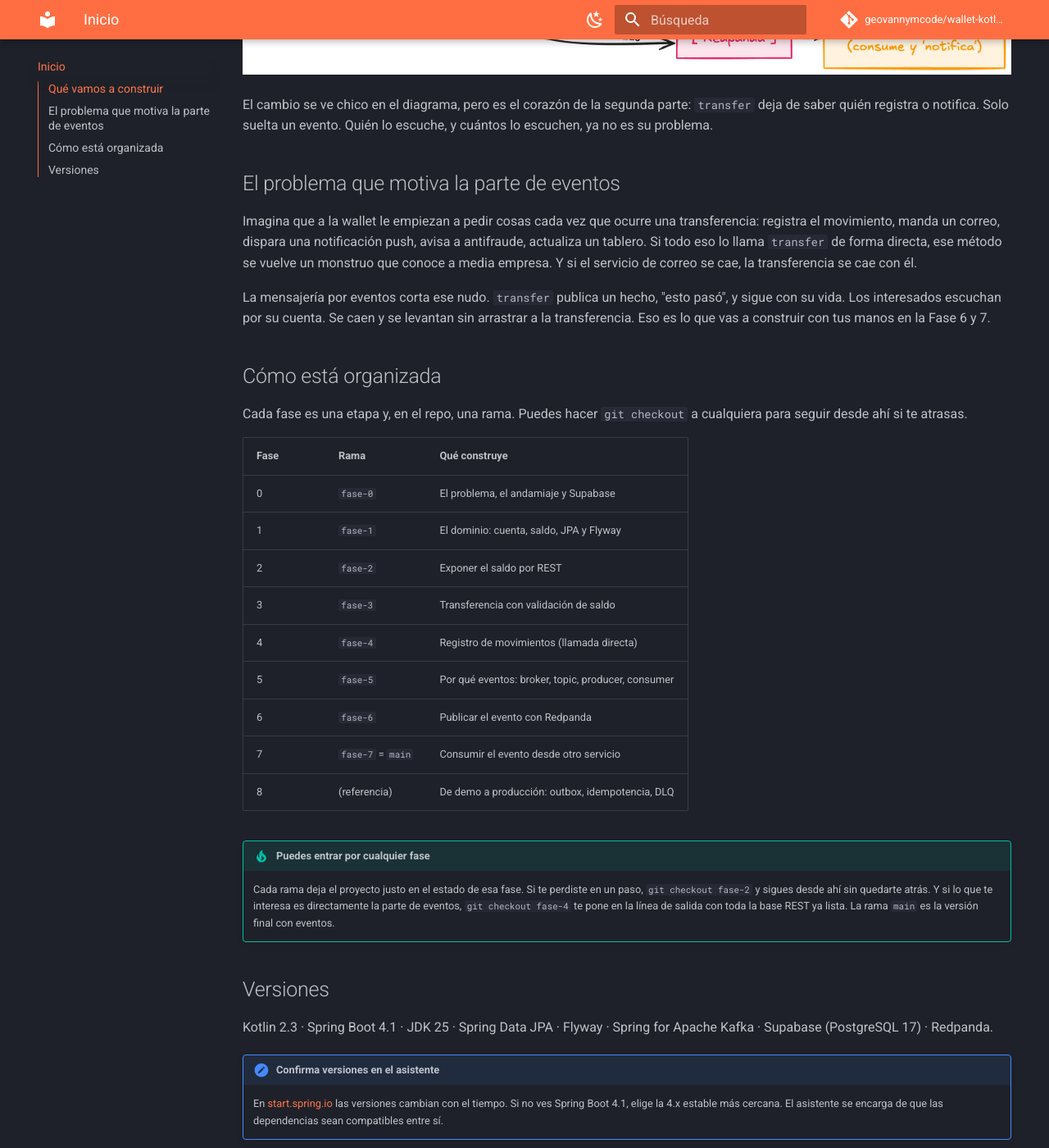
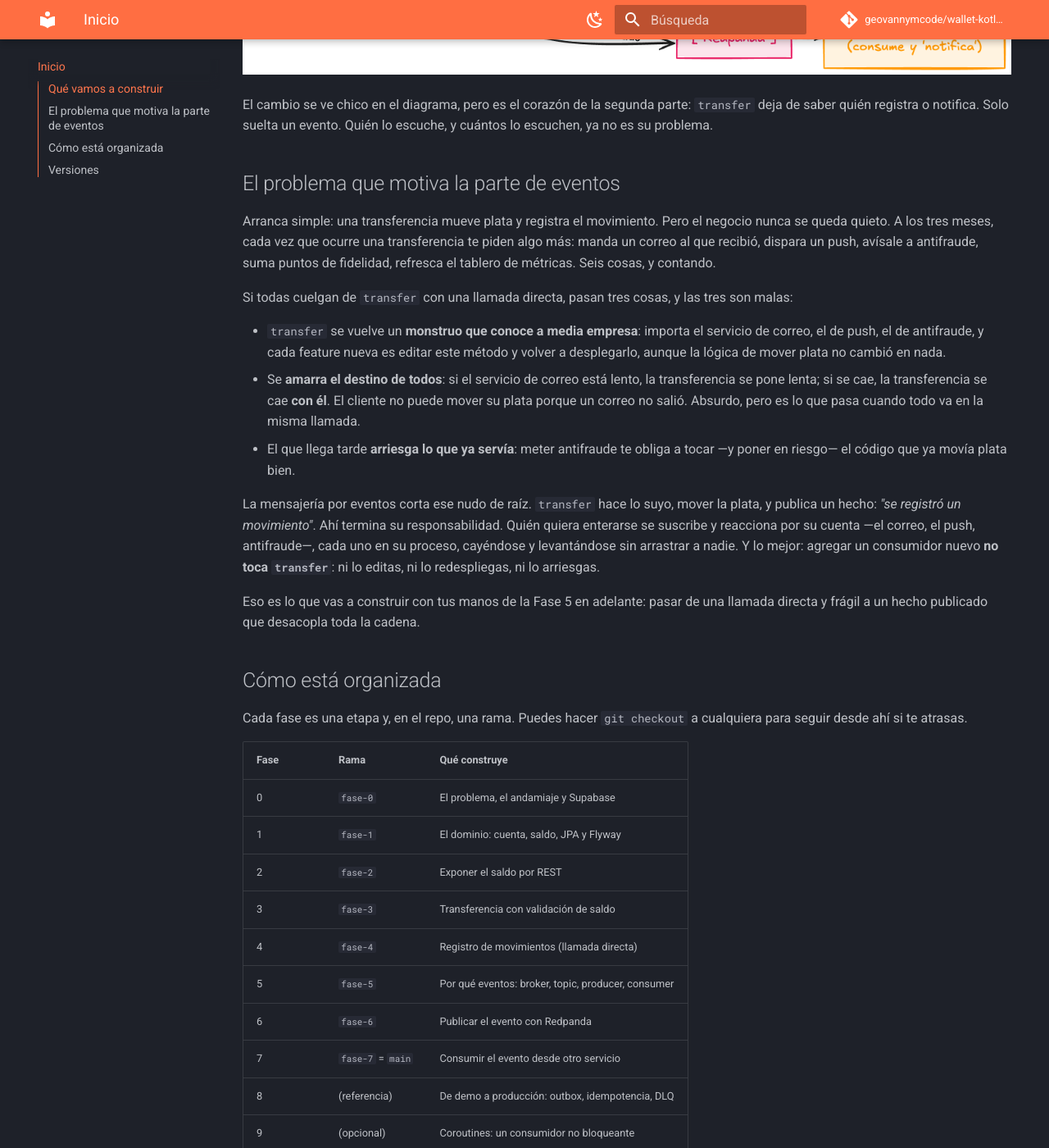
Before and after one commit to geovannymcode/wallet-kotlin-baqjug, an MkDocs documentation site: the page built from docs/index.md, in a window 1280 px wide and 1400 px high, scrolled down 1943 px. Shown: the whole window at 82% size. Built offline with MkDocs 1.6.1 and Material for MkDocs 9.7.7, drawn with Linux system fonts in a browser that asks for light colours; comment, search, counter and statistics services are not loaded; some of the changed text lies outside the part shown.

Commit message:
update docs

```diff
--- a/docs/index.md
+++ b/docs/index.md
@@ -31,9 +31,17 @@ El cambio se ve chico en el diagrama, pero es el corazón de la segunda parte: `
 
 ## El problema que motiva la parte de eventos
 
-Imagina que a la wallet le empiezan a pedir cosas cada vez que ocurre una transferencia: registra el movimiento, manda un correo, dispara una notificación push, avisa a antifraude, actualiza un tablero. Si todo eso lo llama `transfer` de forma directa, ese método se vuelve un monstruo que conoce a media empresa. Y si el servicio de correo se cae, la transferencia se cae con él.
+Arranca simple: una transferencia mueve plata y registra el movimiento. Pero el negocio nunca se queda quieto. A los tres meses, cada vez que ocurre una transferencia te piden algo más: manda un correo al que recibió, dispara un push, avísale a antifraude, suma puntos de fidelidad, refresca el tablero de métricas. Seis cosas, y contando.
 
-La mensajería por eventos corta ese nudo. `transfer` publica un hecho, "esto pasó", y sigue con su vida. Los interesados escuchan por su cuenta. Se caen y se levantan sin arrastrar a la transferencia. Eso es lo que vas a construir con tus manos en la Fase 6 y 7.
+Si todas cuelgan de `transfer` con una llamada directa, pasan tres cosas, y las tres son malas:
+
+- `transfer` se vuelve un **monstruo que conoce a media empresa**: importa el servicio de correo, el de push, el de antifraude, y cada feature nueva es editar este método y volver a desplegarlo, aunque la lógica de mover plata no cambió en nada.
+- Se **amarra el destino de todos**: si el servicio de correo está lento, la transferencia se pone lenta; si se cae, la transferencia se cae **con él**. El cliente no puede mover su plata porque un correo no salió. Absurdo, pero es lo que pasa cuando todo va en la misma llamada.
+- El que llega tarde **arriesga lo que ya servía**: meter antifraude te obliga a tocar —y poner en riesgo— el código que ya movía plata bien.
+
+La mensajería por eventos corta ese nudo de raíz. `transfer` hace lo suyo, mover la plata, y publica un hecho: *"se registró un movimiento"*. Ahí termina su responsabilidad. Quién quiera enterarse se suscribe y reacciona por su cuenta —el correo, el push, antifraude—, cada uno en su proceso, cayéndose y levantándose sin arrastrar a nadie. Y lo mejor: agregar un consumidor nuevo **no toca `transfer`**: ni lo editas, ni lo redespliegas, ni lo arriesgas.
+
+Eso es lo que vas a construir con tus manos de la Fase 5 en adelante: pasar de una llamada directa y frágil a un hecho publicado que desacopla toda la cadena.
 
 ## Cómo está organizada
 
@@ -50,13 +58,18 @@ Cada fase es una etapa y, en el repo, una rama. Puedes hacer `git checkout` a cu
 | 6 | `fase-6` | Publicar el evento con Redpanda |
 | 7 | `fase-7` = `main` | Consumir el evento desde otro servicio |
 | 8 | (referencia) | De demo a producción: outbox, idempotencia, DLQ |
+| 9 | (opcional) | Coroutines: un consumidor no bloqueante |
+| 10 | (despliegue) | Docker, GitHub Actions y deploy a la nube |
 
 !!! tip "Puedes entrar por cualquier fase"
     Cada rama deja el proyecto justo en el estado de esa fase. Si te perdiste en un paso, `git checkout fase-2` y sigues desde ahí sin quedarte atrás. Y si lo que te interesa es directamente la parte de eventos, `git checkout fase-4` te pone en la línea de salida con toda la base REST ya lista. La rama `main` es la versión final con eventos.
 
+!!! note "El corazón y las extensiones"
+    Las Fases 0 a 7 son el hilo principal: de un endpoint REST a eventos, con una wallet completa al final. La 8 es referencia (lo que falta para producción: outbox, idempotencia, DLQ), la 9 es un extra avanzado y opcional (coroutines), y la 10 lleva la app a la nube (Docker, integración continua y despliegue). Puedes parar en la 7 y ya tienes algo redondo, o seguir hasta donde quieras.
+
 ## Versiones
 
-Kotlin 2.3 · Spring Boot 4.1 · JDK 25 · Spring Data JPA · Flyway · Spring for Apache Kafka · Supabase (PostgreSQL 17) · Redpanda.
+Kotlin 2.3 · Spring Boot 4.1 · JDK 25 · Spring Data JPA · Flyway · Spring for Apache Kafka · Supabase (PostgreSQL 17) · Redpanda · Docker · GitHub Actions.
 
 !!! note "Confirma versiones en el asistente"
     En [start.spring.io](https://start.spring.io) las versiones cambian con el tiempo. Si no ves Spring Boot 4.1, elige la 4.x estable más cercana. El asistente se encarga de que las dependencias sean compatibles entre sí.
```
Also changed, not shown: docs/requisitos.md (+3 -2 lines).
